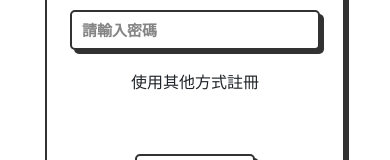
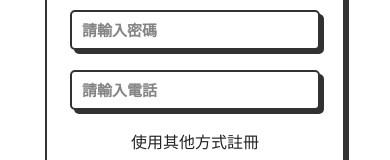
Before and after one commit to yangmxtim/TravelWebsite3, a Vue app: page /login in a window 390 px wide. Shown: the part 560-720 px from the top of the page. Built offline with nearby package versions, Linux system fonts and the light colour scheme; a small style sheet from the web is missing.

Commit message:
add register input phone

```diff
--- a/src/utils/http.js
+++ b/src/utils/http.js
@@ -3,8 +3,8 @@ import axios from "axios";
 
 const httpInstance= axios.create({
     //設定基礎的url （可更改）
-    //baseURL:'http://pcapi-xiaotuxian-front-devtest.itheima.net',
-    baseURL:'localhost:8080',
+    baseURL:'http://pcapi-xiaotuxian-front-devtest.itheima.net',
+    //baseURL:'localhost:8080',
     //配置超時時間
     timeout:5000
 })
--- a/src/views/Login/Login.vue
+++ b/src/views/Login/Login.vue
@@ -57,6 +57,13 @@
                     class="flip-card__input"
                     required
                   />
+                  <input
+                    type="tel"
+                    placeholder="請輸入電話"
+                    v-model="registerPhone"
+                    class="flip-card__input"
+                    required
+                  />
                   <p>使用其他方式註冊</p>
                   <div class="row">
                     <!-- Other register methods -->
@@ -110,6 +117,7 @@ export default {
             username: this.registerName,
             email: this.registerAccount,
             password: this.registerPassword,
+            phone: this.registerPhone,
           },
           withCredentials: true,
         })
```
